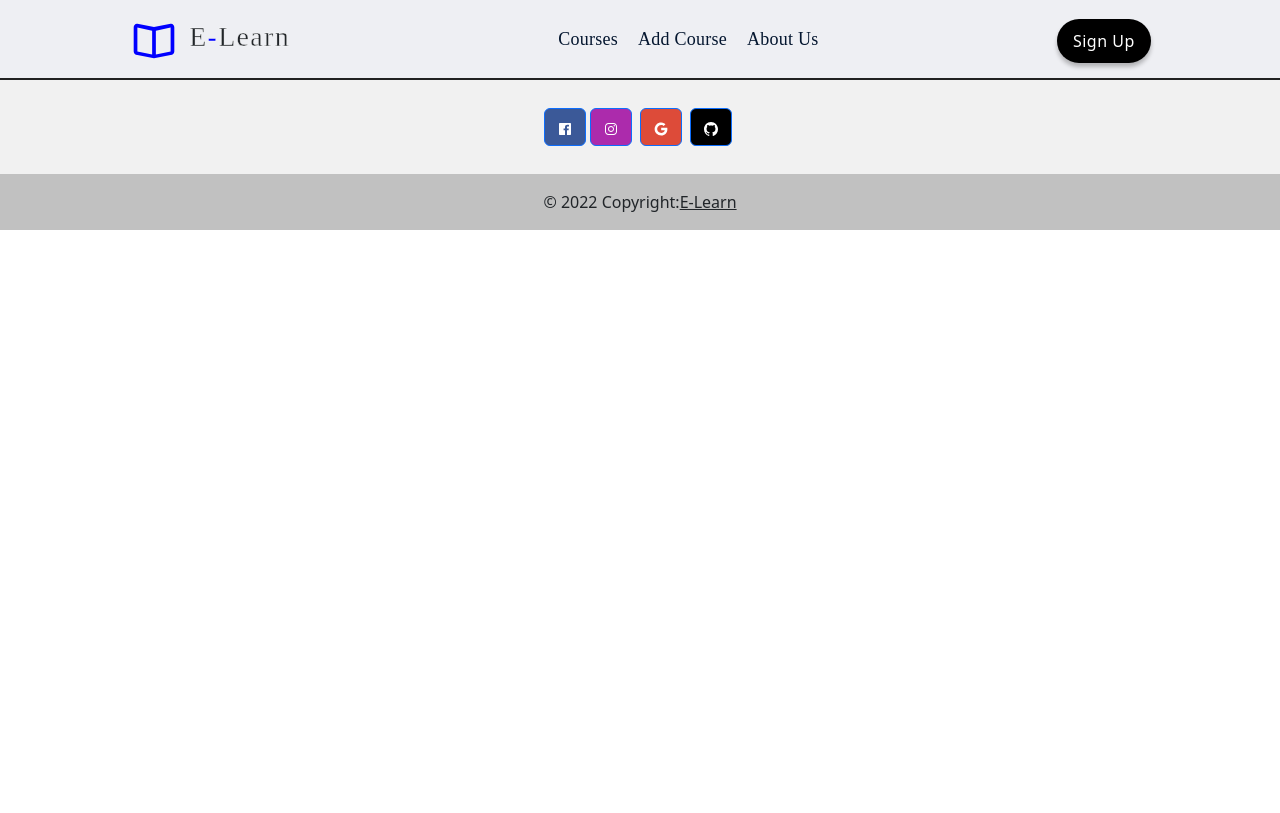
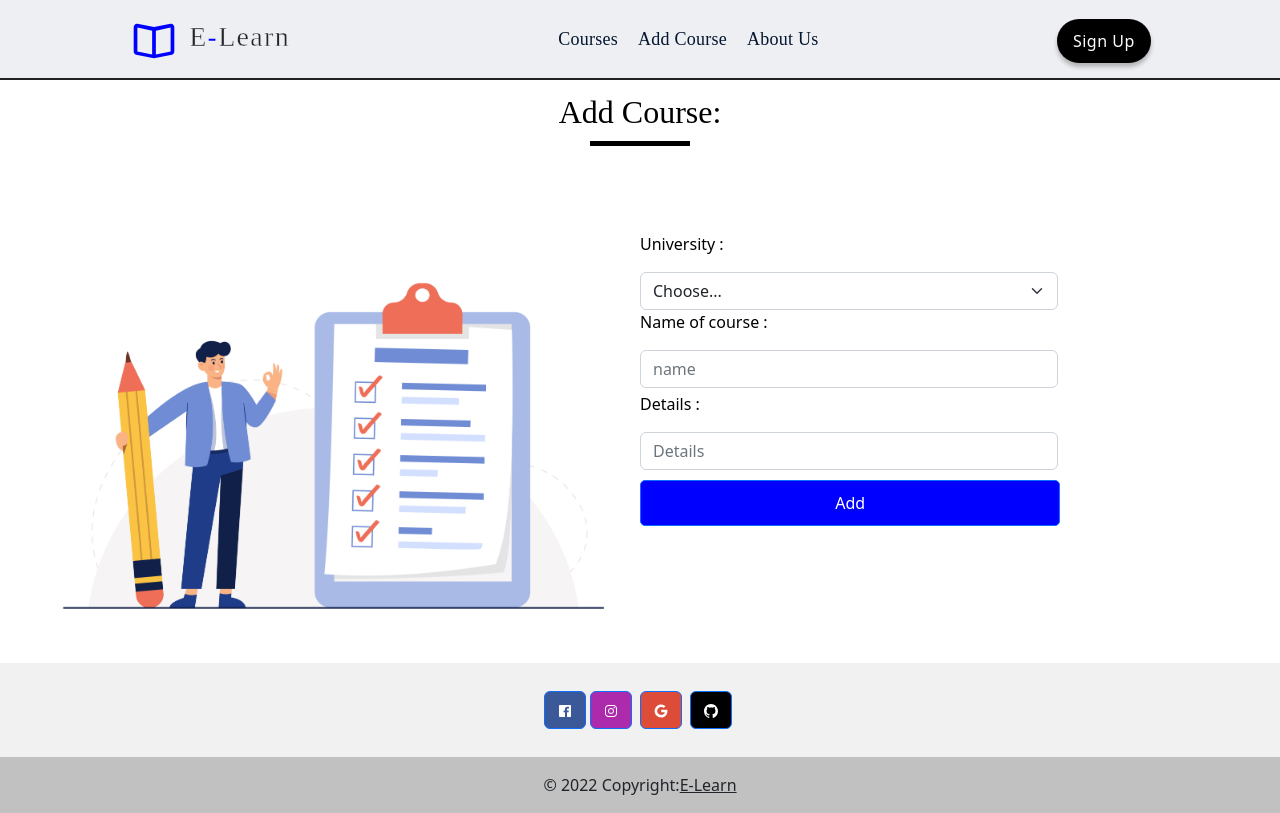
Before and after one commit to soufbaherda/e-learn, a React (Create React App) app: page /Add in a window 1280 px wide. Built offline with nearby package versions, Linux system fonts and the light colour scheme.

Commit message:
add course vol 1

```diff
--- a/src/App.js
+++ b/src/App.js
@@ -18,7 +18,7 @@ export default function App() {
         <Switch>
             <Route exact path="/" component={WelcomePage}/>
             <Route exact path="/Courses" component={Courses} />
-            <Route exact path="/AddCourses" component={AddCourse} />
+            <Route exact path="/Add" component={AddCourse} />
             <Route exact path="/Course/:id" component={Course}/>
             <Route exact path="/About" component={AboutUs} />
             <Route exact path="/SignUp" component={SignUp} />
--- a/src/components/AddCourse.js
+++ b/src/components/AddCourse.js
@@ -1,9 +1,69 @@
 import React from 'react';
+import form from '../images/Checklist.jpg';
+import styles from './addCourse.module.css';
+import { Button, Form } from 'react-bootstrap';
+import Col from "react-bootstrap/Col";
+import data from '../Data/University.json'
+const AddCourse = () => {
 
-const AddCourse = () => {
+
+
     return (
         <div>
+            <h1 style={{ textAlign: "center", padding: "1%" }} >
+                Add Course:
+                <div className={styles[`line`]}></div>
+            </h1>
+            <div className={styles[`cont`]}>
+                <div className={styles[`cont-img`]}>
+                    <img src={form} />
+                </div>
+                <Form >
+                <Form.Group
+                        as={Col}
+                        md="8"
+                        controlId="university"
+                    //onChange={(e) => setPassword(e.target.value)}
+                    >
+                        <p>University :</p>
+                        <Form.Select  defaultValue={null} aria-activedescendant='on'>
+                            <option value={null}>Choose...</option>
+                        {data.map(item => {
+                            return (
 
+                                <option value={item[`university`]}>{item[`university`]}</option>
+                            );})}
+                        </Form.Select>
+
+                    </Form.Group>
+
+                    <Form.Group
+                        as={Col}
+                        md="8"
+                        controlId="name"
+                    >
+                        <p>Name of course :</p>
+                        <Form.Control required type="text" placeholder="name" />
+                    </Form.Group>
+                    <Form.Group
+                        as={Col}
+                        md="8"
+                        controlId="details"
+
+                    // onChange={(e) => setEmail(e.target.value)}
+                    >
+                        <p>Details :</p>
+                        <Form.Control required type="text" placeholder="Details" />
+                        <Form.Control.Feedback type="invalid">
+                            details invalid.
+                        </Form.Control.Feedback>
+                    </Form.Group>
+
+
+                    <Button className={styles[`btn`]} type="submit" > Add </Button>
+                </Form>
+
+            </div>
         </div>
     );
 }
--- a/src/components/Navbar.js
+++ b/src/components/Navbar.js
@@ -27,7 +27,8 @@ const Navbar = () => {
 
         <ul className={navbar.links}>
           <Link to="/Courses"><li className={navbar.item} >Courses</li></Link>
-          <Link>{context!="etudiant"?true:<li className={navbar.item} >Add Course</li>}</Link>
+          <Link to ="/Add"><li className={navbar.item} >Add Course</li></Link>
+          {/* {context!="etudiant"?true:<Link to ="/AddCourse"><li className={navbar.item} >Add Course</li></Link>} */}
           <Link to="/About">
             <li
               className={navbar.item}
--- /dev/null
+++ b/src/components/addCourse.module.css
@@ -0,0 +1,44 @@
+.cont {
+  display: grid;
+  /* margin-top: 10%; */
+  grid-template-columns: repeat(2, 1fr);
+  padding: 1%;
+}
+.cont-img {
+  width: 100%;
+  position: relative;
+}
+.line {
+  text-align: center;
+  width: 100px;
+  height: 5px;
+  background-color: black;
+  margin: 10px auto;
+}
+.btn {
+  margin-top: 1%;
+  background-color: blue;
+  color: white;
+  padding: 10px 16px;
+  width: 67%;
+  text-align: center;
+  border-radius: 5px;
+}
+.btn {
+
+  margin-top: 1%;
+  background-color: blue;
+  color: white;
+  padding: 10px 16px;
+  text-align: center;
+  border-radius: 5px;
+}
+.btn:hover {
+  background-color: white;
+  color: blue;
+  padding: 10px 20px;
+}
+.btn:active {
+  transform: translateY(-4px);
+  box-shadow: 0px 6px 4px rgba(0, 0, 0, 0.25);
+}
--- a/src/index.js
+++ b/src/index.js
@@ -5,8 +5,6 @@ import '../node_modules/bootstrap/dist/css/bootstrap.min.css';
 import "slick-carousel/slick/slick.css";
 import "slick-carousel/slick/slick-theme.css";
 import reportWebVitals from './reportWebVitals';
-import WelcomePage from './components/Welcome';
-import Navigation from './components/Navbar';
 import Footer from './components/Footer';
 import App from './App';
 import { UserContext } from "./components/UserContext";
```
Also changed, not shown: src/components/AboutUs.js (line endings or trailing spaces), src/images/Checklist.jpg (added).
